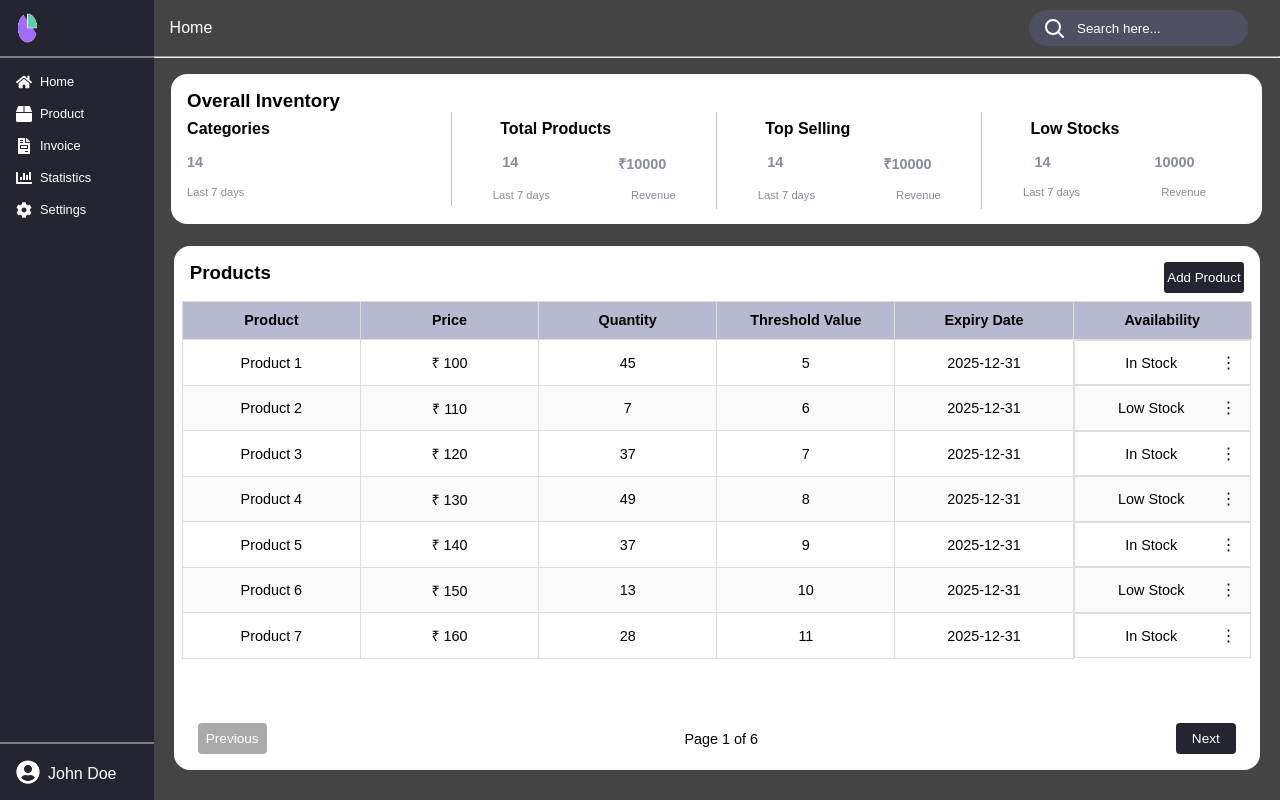
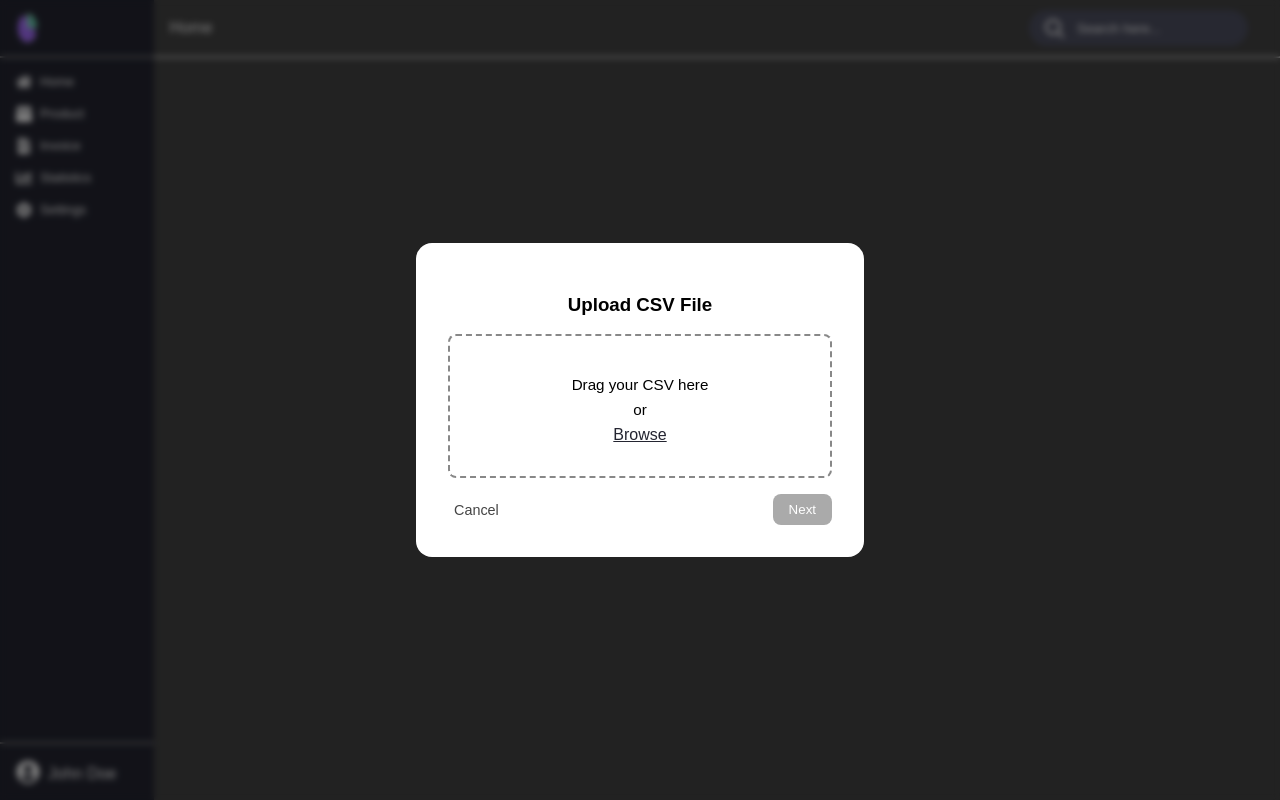
Before and after one commit to Sourav-Sharma-001/final-project, a React (Vite) app: page / in a window 1280 px wide. Built offline with nearby package versions, Linux system fonts and the light colour scheme.

Commit message:
created csv file uploader

```diff
--- a/src/Components/Dashboard/Product/Product.jsx
+++ b/src/Components/Dashboard/Product/Product.jsx
@@ -3,16 +3,14 @@ import "./Product.css";
 import OverallInventory from "./OverallInventory/OverallInventory";
 import Navbar from "../Navbar/Navbar";
 import Table from "./Table/Table";
+import Multiple from "./Table/Multiple/Multiple";
 
 
 export default function Product() {
   return (
     <div className="product">
       <Navbar/>
-      <div className="product-content-container">
-        <OverallInventory />
-        <Table/>
-      </div>
+      <Multiple/>
     </div>
   );
 }
--- a/src/Components/Dashboard/Product/Table/Multiple/Multiple.css
+++ b/src/Components/Dashboard/Product/Table/Multiple/Multiple.css
@@ -0,0 +1,83 @@
+.modal-overlay {
+  position: fixed;
+  top: 0;
+  left: 0;
+  width: 100%;
+  height: 100%;
+  background: rgba(0, 0, 0, 0.5);
+  backdrop-filter: blur(3px);
+  display: flex;
+  justify-content: center;
+  align-items: center;
+  z-index: 1000;
+}
+
+.multiple-modal {
+  background: white;
+  padding: 2rem;
+  border-radius: 1rem;
+  width: 30%;
+  max-width: 500px;
+  text-align: center;
+}
+
+.drag-drop-zone {
+  border: 2px dashed #888;
+  border-radius: 0.5rem;
+  padding: 2rem;
+  margin: 1rem 0;
+  cursor: pointer;
+}
+
+.drag-drop-zone p {
+  margin: 0.5rem 0;
+  font-size: 0.95rem;
+}
+
+.browse-link {
+  color: #242531;
+  font-weight: 500;
+  cursor: pointer;
+  text-decoration: underline;
+}
+
+.modal-actions {
+  display: flex;
+  justify-content: space-between;
+  margin-top: 1rem;
+}
+
+.cancel-button {
+  background: transparent;
+  color: #444;
+  border: none;
+  cursor: pointer;
+  font-size: 0.9rem;
+}
+
+.upload-button {
+  background: #242531;
+  color: white;
+  border: none;
+  padding: 0.5rem 1rem;
+  border-radius: 0.5rem;
+  cursor: pointer;
+}
+
+.upload-button:disabled {
+  background: #aaa;
+  cursor: not-allowed;
+}
+
+.file-preview {
+  margin-top: 1rem;
+  padding: 0.75rem;
+  border: 1px solid #ddd;
+  border-radius: 0.5rem;
+  background: #f8f8f8;
+  font-size: 0.9rem;
+  text-align: left;
+  display: flex;
+  gap: 0.5rem;
+  align-items: center;
+}
--- a/src/Components/Dashboard/Product/Table/Multiple/Multiple.jsx
+++ b/src/Components/Dashboard/Product/Table/Multiple/Multiple.jsx
@@ -1,10 +1,93 @@
-import React from 'react'
-import './Multiple.css'
+import React, { useState } from "react";
+import "./Multiple.css";
+import { FaFileCsv } from "react-icons/fa6";
 
-export default function Multiple() {
+
+export default function Multiple({ onClose }) {
+  const [file, setFile] = useState(null);
+  const [step, setStep] = useState(1);
+
+  const handleFileChange = (e) => {
+    setFile(e.target.files[0]);
+  };
+
+  const handleDrop = (e) => {
+    e.preventDefault();
+    setFile(e.dataTransfer.files[0]);
+  };
+
+  const handleDragOver = (e) => {
+    e.preventDefault();
+  };
+
+  const handleNext = () => {
+    if (file) setStep(2);
+  };
+
+  const handleUpload = () => {
+    if (file) {
+      console.log("Uploading:", file.name);
+      onClose();
+    }
+  };
+
   return (
-    <div>
+    <div className="modal-overlay" onClick={onClose}>
+      <div className="multiple-modal" onClick={(e) => e.stopPropagation()}>
+        <h3>Upload CSV File</h3>
 
+        <div
+          className="drag-drop-zone"
+          onDrop={handleDrop}
+          onDragOver={handleDragOver}
+        >
+          {file ? (
+            <p>{file.name}</p>
+          ) : (
+            <>
+              <p>Drag your CSV here</p>
+              <p>or</p>
+              <label htmlFor="file-upload" className="browse-link">
+               Browse
+              </label>
+              <input
+                id="file-upload"
+                type="file"
+                accept=".csv"
+                onChange={handleFileChange}
+                hidden
+              />
+            </>
+          )}
+        </div>
+
+        {step === 2 && file && (
+          <div className="file-preview">
+            <div><FaFileCsv size={20}/></div>
+            <span>{file.name}</span>
+          </div>
+        )}
+
+        <div className="modal-actions">
+          <button className="cancel-button" onClick={onClose}>
+            Cancel
+          </button>
+
+          {step === 1 ? (
+            <button
+              className="upload-button"
+              onClick={handleNext}
+              disabled={!file}
+            >
+              Next
+            </button>
+          ) : (
+            <button className="upload-button" onClick={handleUpload}>
+              Upload
+            </button>
+          )}
+        </div>
+      </div>
     </div>
-  )
+  );
 }
--- a/src/Components/Dashboard/Product/Table/Table.css
+++ b/src/Components/Dashboard/Product/Table/Table.css
@@ -162,3 +162,113 @@
   cursor: pointer;
   width: 65%;
 }
+
+.table-container {
+  background-color: white;
+  width: 100%;
+  height: 70%;
+  border-radius: 1rem;
+  padding: 0.5rem;
+  display: flex;
+  flex-direction: column;
+}
+
+.table-heading {
+  display: flex;
+  justify-content: space-between;
+  margin: 0.5rem;
+}
+
+.table-heading h3 {
+  margin: 0;
+}
+
+.table-heading button {
+  background-color: #242531;
+  color: white;
+  border-radius: 0.2rem;
+  padding: 0.5rem 0.8rem;
+  cursor: pointer;
+  border: none;
+}
+
+.table {
+  flex-grow: 1;
+  overflow-x: auto;
+  margin-top: 1rem;
+}
+
+.table table {
+  width: 100%;
+  border-collapse: collapse;
+  table-layout: fixed;
+}
+
+.table th,
+.table td {
+  border: 1px solid #ddd;
+  padding: 0.5rem;
+  text-align: center;
+  font-size: 0.9rem;
+  word-wrap: break-word;
+}
+
+.table th {
+  background-color: #f0f0f0;
+}
+
+.table tr:nth-child(even) {
+  background-color: #fafafa;
+}
+.table tr:hover {
+  background-color: #f5f5f5;
+}
+
+.availability-cell {
+  display: flex;
+  justify-content: space-between;
+  align-items: center;
+}
+
+.availability-text {
+  flex: 1;
+  text-align: center;
+}
+
+.menu-dots {
+  cursor: pointer;
+  font-size: 1.2rem;
+  margin-left: 0.5rem;
+}
+
+.pagination {
+  display: flex;
+  justify-content: space-between;
+  align-items: center;
+  margin-top: auto;
+  padding: 0.5rem 1rem;
+  font-size: 0.9rem;
+}
+
+.pagination-button {
+  background-color: #242531;
+  color: white;
+  border: none;
+  padding: 0.25rem 0.6rem;
+  border-radius: 0.25rem;
+  font-size: 0.85rem;
+  cursor: pointer;
+  min-width: 60px;
+  text-align: center;
+}
+
+.pagination-button:disabled {
+  background-color: #aaa;
+  cursor: not-allowed;
+}
+
+.pagination-info {
+  flex-grow: 1;
+  text-align: center;
+  font-weight: 500;
+}
```
